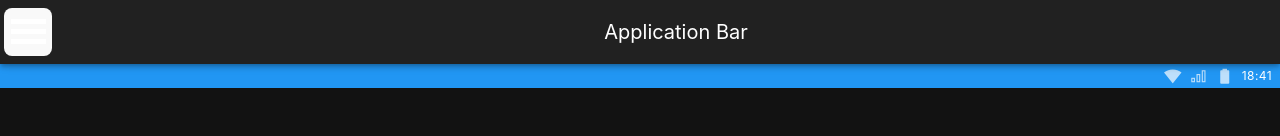
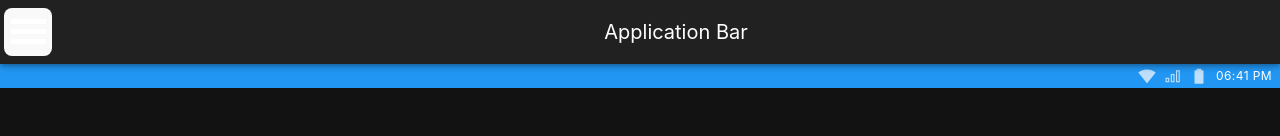
Before and after one commit to BhJaipal/tic-tac-toe, a Vue app in the folder vite-project/: page / in a window 1280 px wide. Shown: the top 136 px of the page. Built offline with nearby package versions, Linux system fonts and the light colour scheme.

Commit message:
System bar and form filling

```diff
--- a/vite-project/src/components/SystemBar.vue
+++ b/vite-project/src/components/SystemBar.vue
@@ -4,18 +4,30 @@
 			<v-icon class="ms-2" icon="mdi-wifi-strength-4"></v-icon>
 			<v-icon class="ms-2" icon="mdi-signal-cellular-outline"></v-icon>
 			<v-icon class="ms-2" icon="mdi-battery"></v-icon>
-			<span class="ms-2"
-				>{{ fullTime.getHours() }}:{{ fullTime.getMinutes() }}</span
-			>
+			<span class="ms-2">{{ formattedTime }}</span>
 		</v-system-bar>
 	</v-layout>
 </template>
 <script lang="ts">
+import { computed } from "vue";
 export default {
 	name: "SystemBar",
 	data() {
-		let fullTime = new Date(Date.now());
-		return { fullTime };
+		let fullTime = computed(() => new Date(Date.now()));
+		const formattedTime = computed(() => {
+			const cycle = fullTime.value.getHours() > 12 ? "PM" : "AM";
+			const hours = String(
+				fullTime.value.getHours() > 12
+					? fullTime.value.getHours() - 12
+					: fullTime.value.getHours()
+			).padStart(2, "0");
+			const minutes = String(fullTime.value.getMinutes()).padStart(
+				2,
+				"0"
+			);
+			return `${hours}:${minutes} ${cycle}`;
+		});
+		return { formattedTime };
 	},
 };
 </script>
--- a/vite-project/src/routes/About.vue
+++ b/vite-project/src/routes/About.vue
@@ -366,7 +366,10 @@
 									v-model="formData.select"
 									:rules="[(v) => !!v || 'Item is required']"
 								></v-select>
-								<v-radio-group v-model="formData.gender">
+								<v-radio-group
+									v-model="formData.gender"
+									required
+								>
 									<v-row class="px-10">
 										<v-radio
 											label="Male"
@@ -412,7 +415,12 @@
 								</v-checkbox>
 							</v-card>
 						</v-row>
-						<v-btn type="submit" class="mt-10 mb-4">Submit</v-btn>
+						<v-btn
+							type="submit"
+							class="mt-10 mb-4"
+							:disabled="!isDataValid"
+							>Submit</v-btn
+						>
 					</v-form>
 					<v-divider color="grey" thickness="10"></v-divider>
 					<template v-if="formData.submition">
@@ -448,7 +456,7 @@
 												: 'mdi-close'
 										"
 										:color="
-											formData.out === 'correct otp'
+											formData.out === 'Correct otp'
 												? 'success'
 												: 'error'
 										"
@@ -484,7 +492,7 @@
 	</v-bottom-navigation>
 </template>
 <script setup lang="ts">
-import { ref } from "vue";
+import { computed, ref } from "vue";
 import router from "../routes";
 let BtmNavValue = ref(1);
 let tooltipShow = ref(false);
@@ -512,6 +520,13 @@ let formData = ref({
 	otpDialog: false,
 	jsonOut: "",
 });
+let isDataValid = computed(
+	() =>
+		!!formData.value.name &&
+		!!formData.value.email &&
+		formData.value.checkbox &&
+		formData.value.select != null
+);
 
 function validateOtp() {
 	formData.value.otpDialog = true;
```
